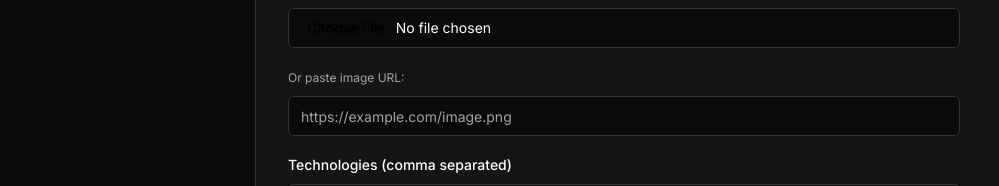
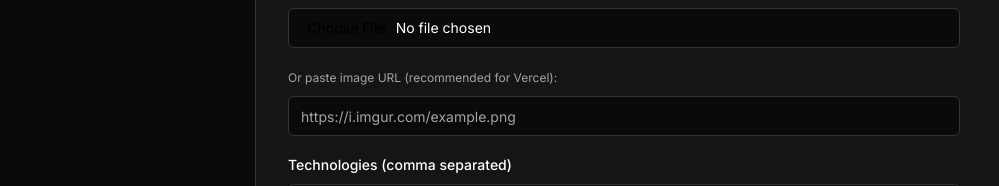
Before and after one commit to Adonias-hibeste/portfolio-website, a Next.js app: page /admin/projects/new in a window 1280 px wide. Shown: the part 358-544 px from the top of the page, without its empty margins (0-999 px from the left). Built offline with nearby package versions, Linux system fonts and the light colour scheme; no server answers; the database is empty.

Commit message:
fix: improve ProjectForm upload error messages
- Show detailed error messages from upload API
- Display suggestions for using external image URLs
- Update label to recommend URL field for Vercel
- Add success message when upload works
- Better error handling with helpful guidance

```diff
--- a/components/ProjectForm.tsx
+++ b/components/ProjectForm.tsx
@@ -129,17 +129,23 @@ export function ProjectForm({ project }: ProjectFormProps) {
                                                 body: formData,
                                             });
 
+                                            const data = await response.json();
+
                                             if (response.ok) {
-                                                const { imageUrl } = await response.json();
+                                                const { imageUrl } = data;
                                                 // Update the form value using setValue
                                                 setValue("imageUrl", imageUrl);
                                                 setImagePreview(imageUrl);
+                                                alert("Image uploaded successfully!");
                                             } else {
-                                                alert("Failed to upload image");
+                                                // Show detailed error message
+                                                const errorMessage = data.error || "Failed to upload image";
+                                                const suggestion = data.suggestion || "";
+                                                alert(`${errorMessage}\n\n${suggestion}`);
                                             }
                                         } catch (error) {
-                                            console.error(error);
-                                            alert("Failed to upload image");
+                                            console.error("Upload error:", error);
+                                            alert("Failed to upload image. Please try using the 'Or paste image URL' field below instead.");
                                         } finally {
                                             setIsSubmitting(false);
                                         }
@@ -151,7 +157,7 @@ export function ProjectForm({ project }: ProjectFormProps) {
 
                         {/* Or paste URL directly */}
                         <div className="space-y-2">
-                            <label className="text-xs text-muted-foreground">Or paste image URL:</label>
+                            <label className="text-xs text-muted-foreground">Or paste image URL (recommended for Vercel):</label>
                             <input
                                 {...register("imageUrl")}
                                 onChange={(e) => {
@@ -159,7 +165,7 @@ export function ProjectForm({ project }: ProjectFormProps) {
                                     setImagePreview(e.target.value);
                                 }}
                                 className="flex h-10 w-full rounded-md border border-input bg-background px-3 py-2 text-sm ring-offset-background file:border-0 file:bg-transparent file:text-sm file:font-medium placeholder:text-muted-foreground focus-visible:outline-none focus-visible:ring-2 focus-visible:ring-ring focus-visible:ring-offset-2 disabled:cursor-not-allowed disabled:opacity-50"
-                                placeholder="https://example.com/image.png"
+                                placeholder="https://i.imgur.com/example.png"
                             />
                         </div>
 
```
